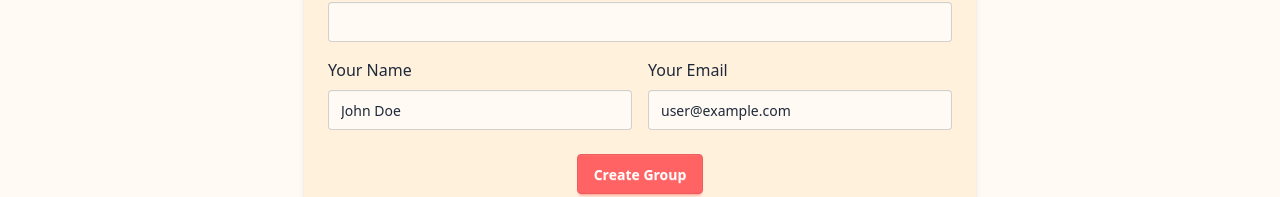
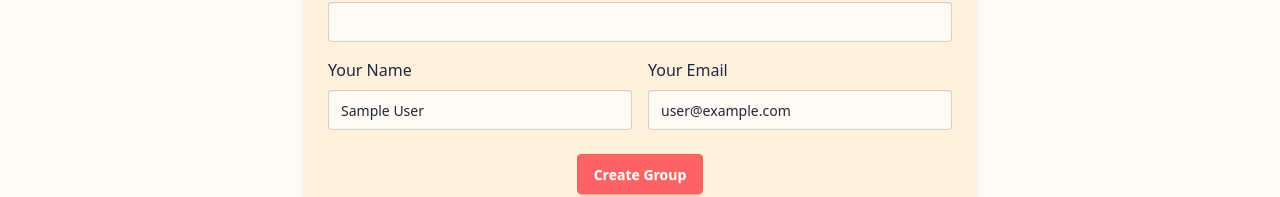
Before and after one commit to hasibul-hossain1/Hobby-Hub-client, a React (Vite) app: page /create in a window 1280 px wide. Shown: the part 832-1029 px from the top of the page. Built offline with nearby package versions, Linux system fonts and the light colour scheme; no server answers; sample sign-in values are in the browser's storage.

Commit message:
added default name in create group

```diff
--- a/src/components/CreateGroup/CreateGroup.jsx
+++ b/src/components/CreateGroup/CreateGroup.jsx
@@ -124,7 +124,7 @@ const CreateGroup = () => {
               <label className="block mb-2 font-medium">Your Name</label>
               <input
                 type="text"
-                value="John Doe"
+                value={user.userData.displayName}
                 name="name"
                 readOnly
                 className="input input-bordered w-full"
--- a/src/components/MyGroups/Group.jsx
+++ b/src/components/MyGroups/Group.jsx
@@ -13,7 +13,6 @@ function Group({ item, index, setGroups }) {
       return filtered;
     });
   };
-  console.log(item);
   return (
     <>
       <tr>
```
